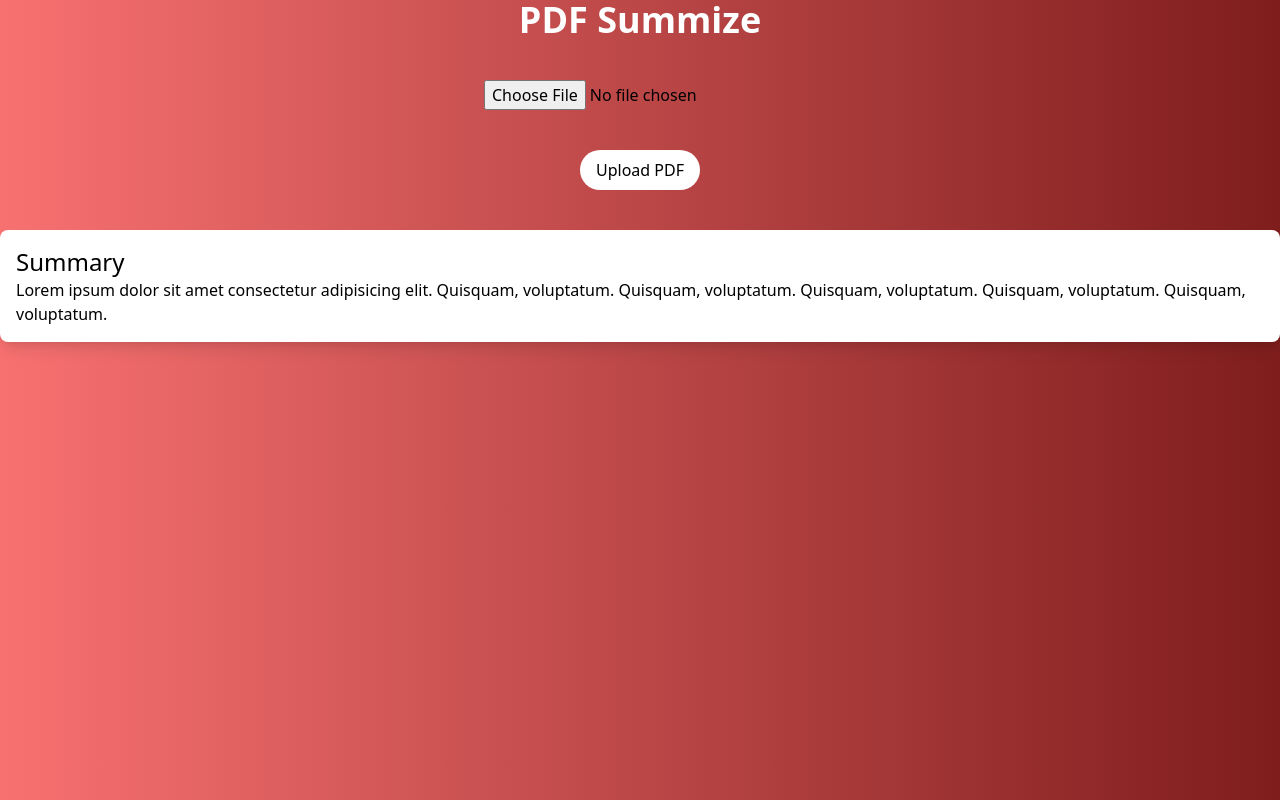
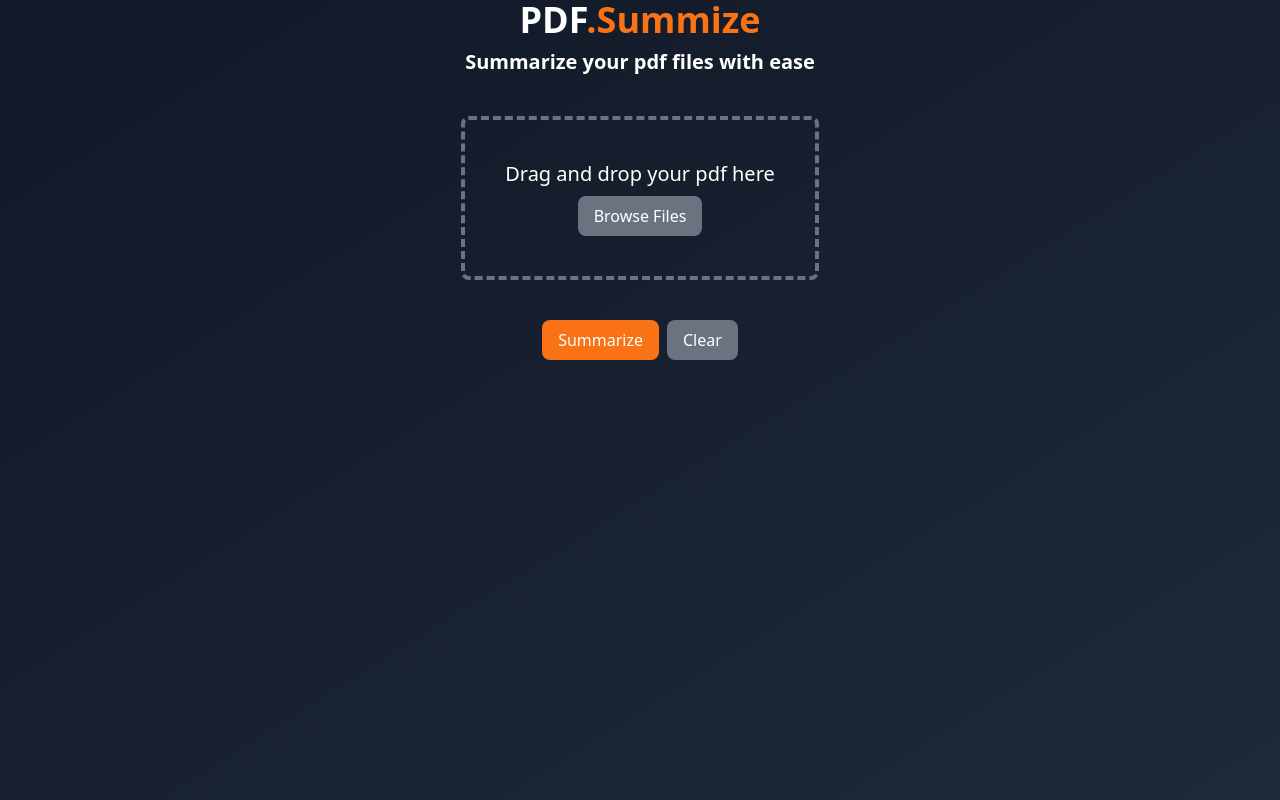
Before and after one commit to manucabral/PDF.Summize, a React (Vite) app: page / in a window 1280 px wide. Built offline with nearby package versions, Linux system fonts and the light colour scheme.

Commit message:
feat(app): convert to text

```diff
--- a/src/App.jsx
+++ b/src/App.jsx
@@ -1,19 +1,104 @@
+import { useState } from 'react'
+import { pdfToText } from './services/pdfService'
+
 export default function App() {
+    const [pages, setPages] = useState(null)
+    const [loading, setLoading] = useState(false)
+    const [isHovered, setIsHovered] = useState(false)
+    const [pdf, setPdf] = useState(null)
+
+    const summarize = async () => {
+        if (!pdf) return
+        setLoading(true)
+        try {
+            const response = await pdfToText(pdf)
+            setPages(response.data.content)
+        } catch (error) {
+            alert('Something went wrong')
+        } finally {
+            setLoading(false)
+        }
+    }
+
+    const handleFileChange = async (event) => {
+        const file = event.target.files[0]
+        setPdf(file)
+    }
+
     return (
-        <div className="flex flex-col items-center gap-10 bg-gradient-to-r from-red-400 to-red-900 h-screen">
-            <h1 className="text-4xl font-bold text-white">PDF Summize</h1>
-            <input type="file" />
-            <button className="bg-white text-black rounded-full px-4 py-2 hover:bg-gray-200">
-                Upload PDF
-            </button>
-            <div className="bg-white rounded-lg shadow-lg p-4">
-                <h2 className="text-2xl">Summary</h2>
-                <p>
-                    Lorem ipsum dolor sit amet consectetur adipisicing elit.
-                    Quisquam, voluptatum. Quisquam, voluptatum. Quisquam,
-                    voluptatum. Quisquam, voluptatum. Quisquam, voluptatum.
+        <main className="flex flex-col items-center gap-10 h-screen bg-gradient-to-br from-gray-900 to-gray-800">
+            <div className="flex flex-col items-center gap-2 text-white">
+                <h1 className="text-4xl font-bold">
+                    PDF<span className="text-orange-500">.Summize</span>
+                </h1>
+                <p className="text-xl font-bold">
+                    Summarize your pdf files with ease
                 </p>
             </div>
-        </div>
+            <div
+                className="flex text-white flex-col items-center justify-center gap-2 p-10 border-4 border-dashed rounded-lg border-gray-500"
+                onDragEnter={() => setIsHovered(true)}
+                onDragLeave={() => setIsHovered(false)}
+                onDragOver={(event) => event.preventDefault()}
+                onDrop={(event) => {
+                    event.preventDefault()
+                    setIsHovered(false)
+                    const file = event.dataTransfer.files[0]
+                    if (file.type !== 'application/pdf') return
+                    setPdf(file)
+                }}
+            >
+                {pdf ? (
+                    <p className="text-xl">{pdf.name}</p>
+                ) : (
+                    <p className="text-xl">
+                        {isHovered
+                            ? 'Drop the file here'
+                            : 'Drag and drop your pdf here'}
+                    </p>
+                )}
+                <label
+                    htmlFor="file"
+                    className="px-4 py-2 text-white bg-gray-500 rounded-lg cursor-pointer"
+                >
+                    Browse Files
+                </label>
+                <input
+                    type="file"
+                    id="file"
+                    accept="application/pdf"
+                    className="hidden"
+                    onChange={handleFileChange}
+                />
+            </div>
+            <div className="flex items-center gap-2 text-white">
+                <button
+                    className="px-4 py-2 text-white bg-orange-500 rounded-lg"
+                    onClick={summarize}
+                    disabled={loading || !pdf}
+                >
+                    {loading ? 'Loading...' : 'Summarize'}
+                </button>
+                <button
+                    className="px-4 py-2 text-white bg-gray-500 rounded-lg"
+                    onClick={() => setPages(null) || setPdf(null)}
+                    disabled={!pages}
+                >
+                    Clear
+                </button>
+            </div>
+            {pages && (
+                <div className="flex flex-col items-center gap-10 text-white h-full overflow-y-auto">
+                    {pages.map((page) => (
+                        <div key={page.page}>
+                            <h1 className="text-2xl font-bold">
+                                Page {page.page}
+                            </h1>
+                            <p>{page.text}</p>
+                        </div>
+                    ))}
+                </div>
+            )}
+        </main>
     )
 }
```
